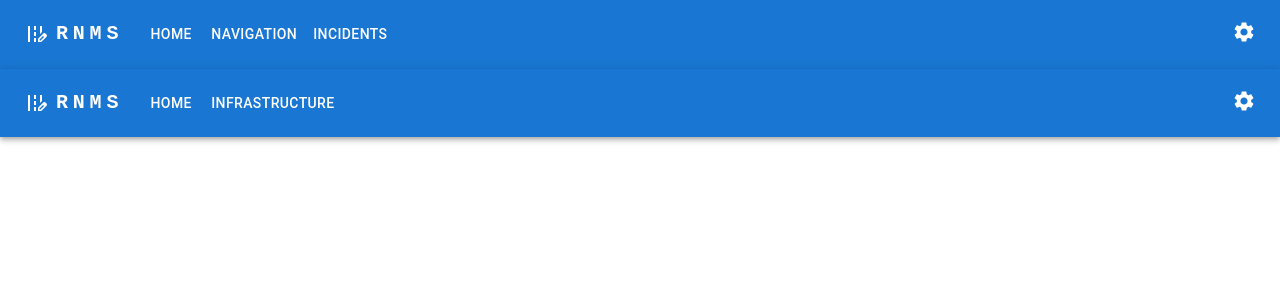
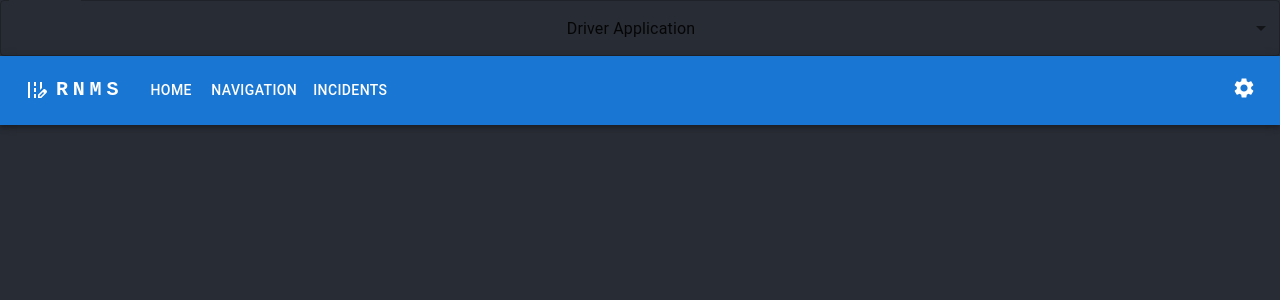
Before and after one commit to Projektowanie-Oprogramowania/road-network-management-system, a React (Create React App) app in the folder frontend/: page / in a window 1280 px wide. Shown: the top 300 px of the page. Built offline with nearby package versions, Linux system fonts and the light colour scheme.

Commit message:
new infrastructure layout | add app selector

```diff
--- a/frontend/package.json
+++ b/frontend/package.json
@@ -19,6 +19,7 @@
     "react-dom": "^18.2.0",
     "react-router-dom": "^6.4.3",
     "react-scripts": "5.0.1",
+    "react-select": "^5.6.0",
     "typescript": "^4.8.4",
     "web-vitals": "^2.1.4"
   },
--- a/frontend/src/App.css
+++ b/frontend/src/App.css
@@ -1,5 +1,10 @@
 .App {
   text-align: center;
+  background-color: #282c34;
+}
+
+html {
+  background-color: #282c34;
 }
 
 .App-logo {
--- a/frontend/src/App.tsx
+++ b/frontend/src/App.tsx
@@ -1,14 +1,49 @@
 import React from 'react';
+import { FormControl, SelectChangeEvent, Select, MenuItem } from '@mui/material';
 import './App.css';
 
 import DriverApp from './Dashboards/DriverDashboard/MenuWindow';
 import WorkerApp from './Dashboards/WorkerDashboard/MenuWindow';
 
+interface Application {
+  value: number,
+  label: string,
+  app: React.FunctionComponent
+}
+
+const applicationsTable: Array<Application> = [{
+  value: 0,
+  label: 'Driver Application',
+  app: DriverApp,
+}, {
+  value: 1,
+  label: 'Worker Application',
+  app: WorkerApp,
+}]
+
 const App = () => {
+  const [appid, setAppId] = React.useState(0);
+
+  const handleChangeApp = (event: SelectChangeEvent<number>, child: React.ReactNode) => {
+    setAppId(event.target.value as number);
+  }
+
   return (
     <div className="App">
-      <DriverApp />
-      <WorkerApp />
+      <div>
+      <FormControl fullWidth>
+        <Select
+          labelId="demo-simple-select-label"
+          id="demo-simple-select"
+          value={appid}
+          label="Application"
+          onChange={handleChangeApp}
+        >
+          {applicationsTable.map(v => <MenuItem value={v.value}>{v.label}</MenuItem>)}
+        </Select>
+      </FormControl>
+      </div>
+      {applicationsTable[appid].app({}, undefined)}
     </div>
   );
 }
--- a/frontend/src/Dashboards/DriverDashboard/MenuWindow.tsx
+++ b/frontend/src/Dashboards/DriverDashboard/MenuWindow.tsx
@@ -18,7 +18,7 @@ const Layout = () =>
 export const MenuWindow = () =>
 <BrowserRouter>
     <Routes>
-        <Route path="/" element={<Layout />}>
+        <Route path="/*" element={<Layout />}>
             {screenList.map((v) => <Route path={v.path} element={<v.element />} />)}
         </Route>
     </Routes>
--- a/frontend/src/Dashboards/WorkerDashboard/MenuWindow.tsx
+++ b/frontend/src/Dashboards/WorkerDashboard/MenuWindow.tsx
@@ -18,7 +18,7 @@ const Layout = () =>
 export const MenuWindow = () =>
 <BrowserRouter>
     <Routes>
-        <Route path="/" element={<Layout />}>
+        <Route path="/*" element={<Layout />}>
             {screenList.map((v) => <Route path={v.path} element={<v.element />} />)}
         </Route>
     </Routes>
--- /dev/null
+++ b/frontend/src/Screens/InfrastructureWindow/InfrastructureStyles.css
@@ -0,0 +1,24 @@
+#graph-id-graph-wrapper > svg {
+    background-color: white;
+}
+
+.fill-window {
+    position: fixed;
+    width: 100%;
+    height: 100%;
+}
+
+.form-overlay {
+    background-color: black;
+    width: 100%;
+    height: 100%;
+    opacity: 50%;
+}
+
+.form-container {
+    position: absolute;
+    top: 50%;
+    left: 50%;
+    background-color: white;
+    transform: translate(-50%, -50%);
+}
--- a/frontend/src/Screens/InfrastructureWindow/InfrastructureWindow.tsx
+++ b/frontend/src/Screens/InfrastructureWindow/InfrastructureWindow.tsx
@@ -4,6 +4,8 @@ import { FormComponent } from '../../components/form/Form';
 import { Graph, mapConfig, onClickLink, onClickNode } from './Map';
 
 import {getInfrastructure} from './InfrastructureLogic';
+
+import './InfrastructureStyles.css';
 
 const PointForm = [
     {
@@ -68,10 +70,21 @@ export const InfrastructureWindow = () => {
 
 
     return <div>
+        <div style={{display:'flex', flexDirection: 'row', alignItems: 'center'}}>
+            {/* W tym elemencie będą wyświetlane formularze */}
+            <div className='fill-window' style={{display: 'none'}}>
+                <div className="form-overlay"/>
+                <div className="form-container">
+                    Tu będzie formularz wyświetlany
+                </div>
+            </div>
+            <div>
                 <div style={{height: 40}}/>
                     <FormComponent onSubmit={onSubmitPoint} fields={PointForm} />
                     <FormComponent onSubmit={onSubmitInfrastructure} fields={InfrastructureForm} />
                 <div style={{height: 40}}/>
+            </div>
+            <div style={{margin: 40}}>
                 <Graph
                     id="graph-id" // id is mandatory
                     data={data}
@@ -80,4 +93,6 @@ export const InfrastructureWindow = () => {
                     onClickLink={onClickLink}
                 />
             </div>
+        </div>
+    </div>
 }
--- a/frontend/src/Screens/InfrastructureWindow/Map.tsx
+++ b/frontend/src/Screens/InfrastructureWindow/Map.tsx
@@ -3,6 +3,8 @@ import { Graph } from 'react-d3-graph';
 const mapConfig = {
   nodeHighlightBehavior: true,
   staticGraphWithDragAndDrop: true,
+  width: 1200,
+  height: 800,
   node: {
     color: "lightgreen",
     size: 80,
```
Also changed, not shown: 1 other file (tests, documents, lock files or other folders). Lines whose indentation alone changed are shown as unchanged.
